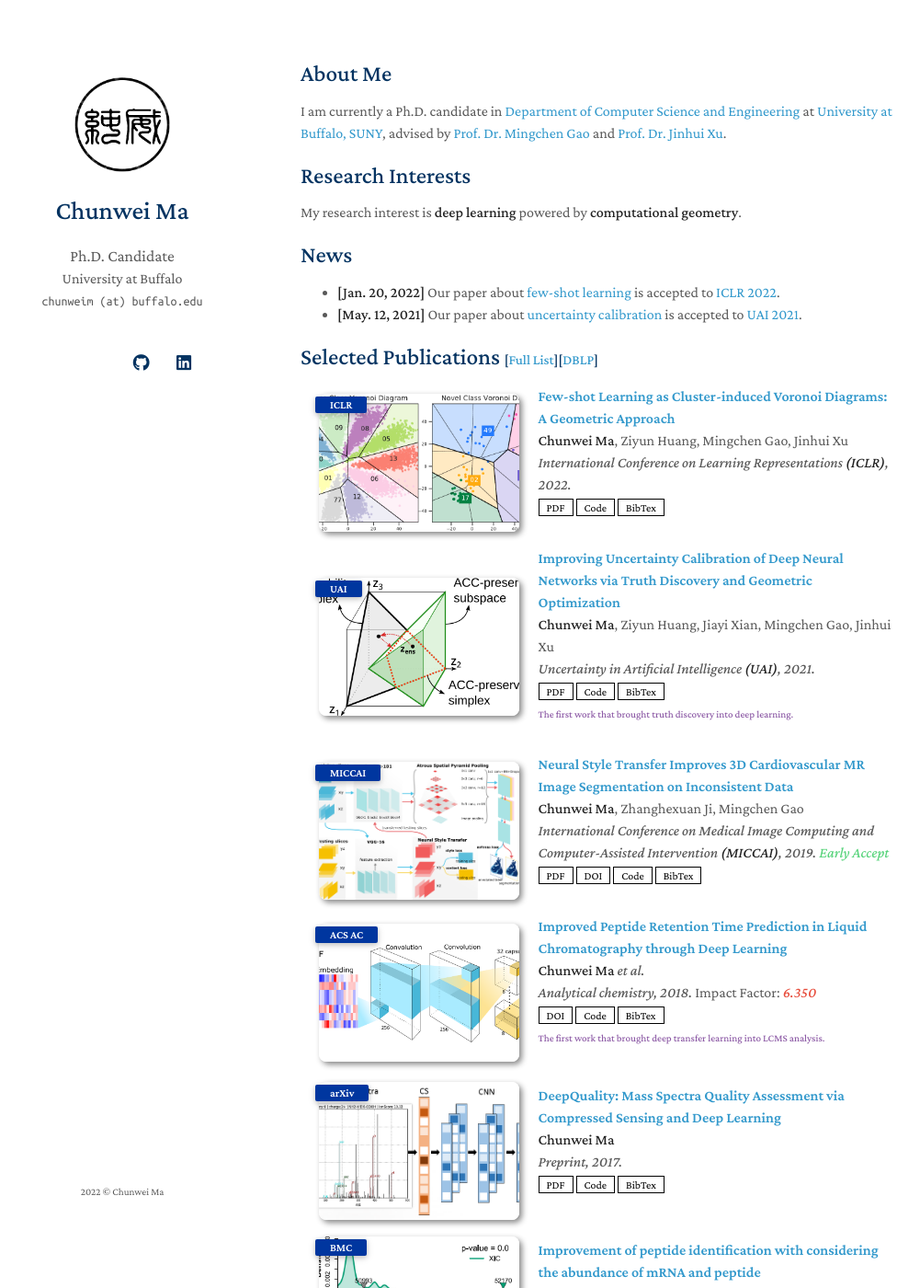
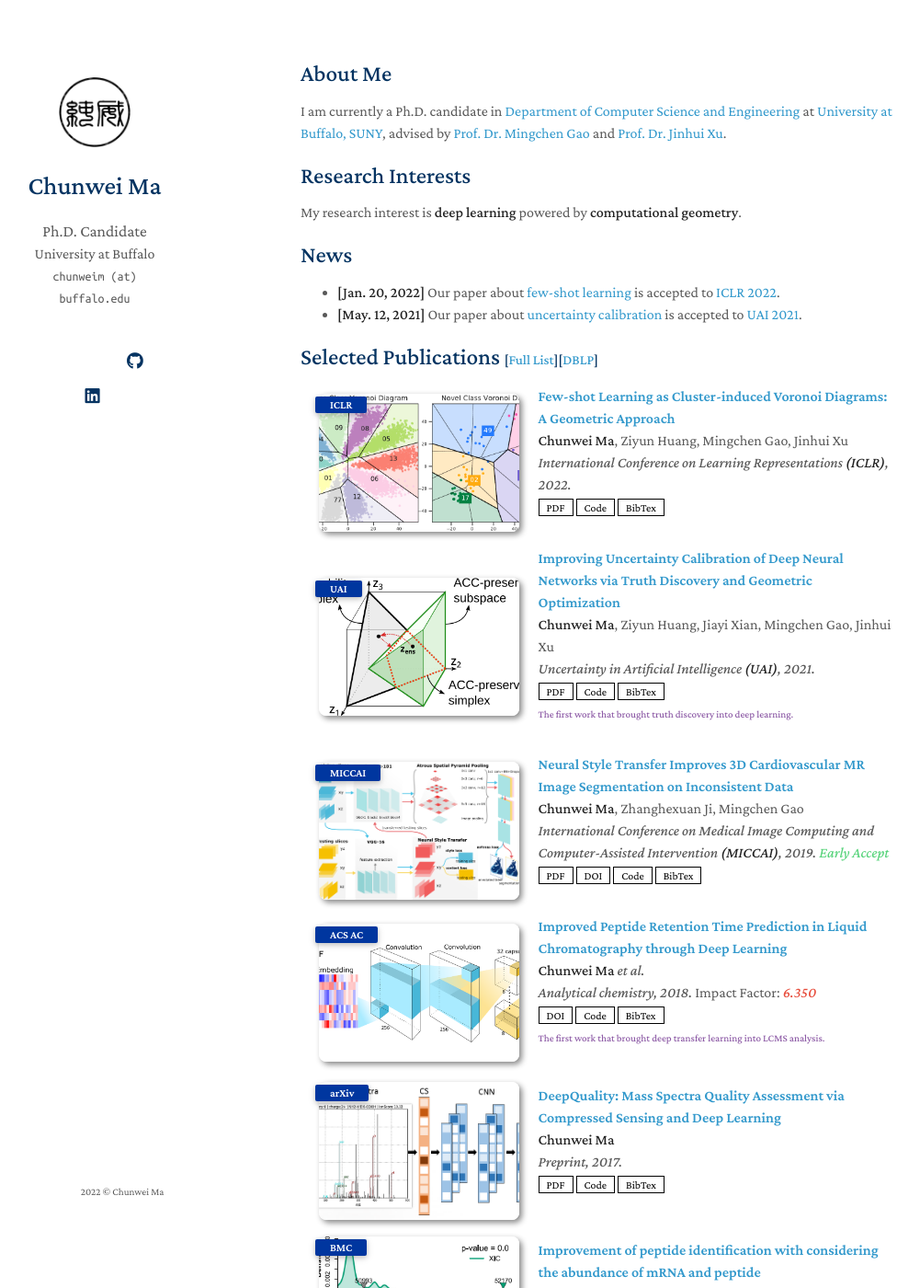
Before and after one commit to MaChunwei/MaChunwei.github.io, a Jekyll site: the page built from index.md, in a window 1280 px wide and 1400 px high. Shown: the whole window at 92% size, without its empty margins (143-1144 px from the left). Built offline with Jekyll 4.4.1, drawn with Linux system fonts in a browser that asks for light colours; nearby versions of some CDN libraries; a style sheet for code colours, icons or effects is not loaded; our own code applies the rules of GitHub Pages for plain Markdown files.

Commit message:
header: 232px -> 172px

```diff
--- a/_sass/minimal-light.scss
+++ b/_sass/minimal-light.scss
@@ -334,7 +334,7 @@ img {
 }
 
 header {
-  width:232px;
+  width:172px;
   float:left;
   position:fixed;
   -webkit-font-smoothing:subpixel-antialiased;
```
